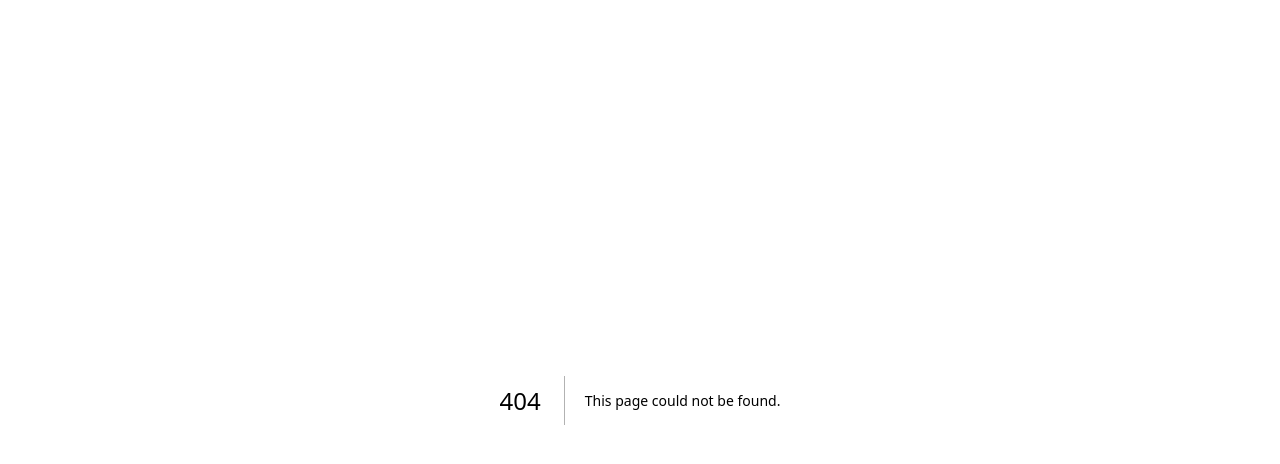
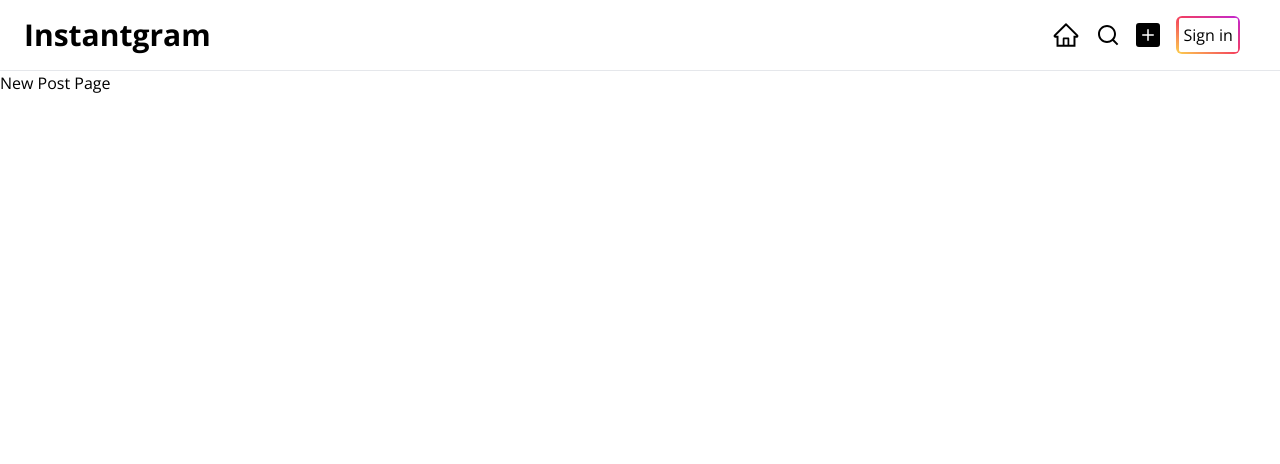
Before and after one commit to yeonhwakim/next-clone-instagram-2, a Next.js app: page /new in a window 1280 px wide. Before the commit this address had no page. Shown: the top 464 px of the page. Built offline with nearby package versions, Linux system fonts and the light colour scheme.

Commit message:
Add Navbar

```diff
--- a/package.json
+++ b/package.json
@@ -11,7 +11,8 @@
   "dependencies": {
     "next": "15.1.4",
     "react": "^19.0.0",
-    "react-dom": "^19.0.0"
+    "react-dom": "^19.0.0",
+    "react-icons": "^5.4.0"
   },
   "devDependencies": {
     "@eslint/eslintrc": "^3",
--- a/src/app/layout.tsx
+++ b/src/app/layout.tsx
@@ -1,27 +1,26 @@
-import type { Metadata } from "next";
-import { Open_Sans } from "next/font/google";
-import "./globals.css";
+import './globals.css';
+import { Open_Sans } from 'next/font/google';
+import Navbar from '@/components/Navbar';
 
-const openSans = Open_Sans({
-  subsets: ["latin"],
-});
+const openSans = Open_Sans({ subsets: ['latin'] });
 
-export const metadata: Metadata = {
-  title: "Create Next App",
-  description: "Generated by create next app",
+export const metadata = {
+  title: 'Create Next App',
+  description: 'Generated by create next app',
 };
 
 export default function RootLayout({
   children,
-}: Readonly<{
+}: {
   children: React.ReactNode;
-}>) {
+}) {
   return (
-    <html lang="en">
-      <body
-        className={`${openSans.className}`}
-      >
-        {children}
+    <html lang='en' className={openSans.className}>
+      <body className='w-full max-w-screen-xl overflow-auto mx-auto'>
+        <header className='sticky top-0 bg-white z-10 border-b'>
+          <Navbar />
+        </header>
+        <main>{children}</main>
       </body>
     </html>
   );
--- /dev/null
+++ b/src/app/new/page.tsx
@@ -0,0 +1,3 @@
+export default function NewPostPage() {
+  return <p>New Post Page</p>;
+}
--- /dev/null
+++ b/src/app/search/page.tsx
@@ -0,0 +1,3 @@
+export default function SearchPage() {
+  return <p>Search Page</p>;
+}
--- /dev/null
+++ b/src/components/Navbar.tsx
@@ -0,0 +1,51 @@
+'use client';
+
+import Link from 'next/link';
+import HomeFillIcon from './ui/icons/HomeFillIcon';
+import HomeIcon from './ui/icons/HomeIcon';
+import NewFillIcon from './ui/icons/NewFillIcon';
+import NewIcon from './ui/icons/NewIcon';
+import SearchFillIcon from './ui/icons/SearchFillIcon';
+import SearchIcon from './ui/icons/SearchIcon';
+import { usePathname } from 'next/navigation';
+import ColorButton from './ui/ColorButton';
+
+const menu = [
+  {
+    href: '/',
+    icon: <HomeIcon />,
+    clickedIcon: <HomeFillIcon />,
+  },
+  {
+    href: '/search',
+    icon: <SearchIcon />,
+    clickedIcon: <SearchFillIcon />,
+  },
+  {
+    href: '/new',
+    icon: <NewIcon />,
+    clickedIcon: <NewFillIcon />,
+  },
+];
+export default function Navbar() {
+  const pathName = usePathname();
+  return (
+    <div className='flex justify-between items-center px-6'>
+      <Link href='/'>
+        <h1 className='text-3xl font-bold'>Instantgram</h1>
+      </Link>
+      <nav>
+        <ul className='flex gap-4 items-center p-4'>
+          {menu.map((item) => (
+            <li key={item.href}>
+              <Link href={item.href}>
+                {pathName === item.href ? item.clickedIcon : item.icon}
+              </Link>
+            </li>
+          ))}
+          <ColorButton text='Sign in' onClick={() => {}} />
+        </ul>
+      </nav>
+    </div>
+  );
+}
--- /dev/null
+++ b/src/components/ui/ColorButton.tsx
@@ -0,0 +1,17 @@
+type Props = {
+  text: string;
+  onClick: () => void;
+};
+
+export default function ColorButton({ text, onClick }: Props) {
+  return (
+    <div className='rounded-md bg-gradient-to-bl from-fuchsia-600 via-rose-500 to-amber-300 p-[0.15rem]'>
+      <button
+        className='bg-white rounded-sm text-base p-[0.3rem] hover:opacity-90 transition-opacity'
+        onClick={onClick}
+      >
+        {text}
+      </button>
+    </div>
+  );
+}
--- /dev/null
+++ b/src/components/ui/icons/HomeFillIcon.tsx
@@ -0,0 +1,5 @@
+import { AiFillHome } from 'react-icons/ai';
+
+export default function HomeFillIcon() {
+  return <AiFillHome className='w-7 h-7' />;
+}
--- /dev/null
+++ b/src/components/ui/icons/HomeIcon.tsx
@@ -0,0 +1,4 @@
+import { AiOutlineHome } from 'react-icons/ai';
+export default function HomeIcon() {
+  return <AiOutlineHome className='w-7 h-7' />;
+}
--- /dev/null
+++ b/src/components/ui/icons/NewFillIcon.tsx
@@ -0,0 +1,5 @@
+import { BsPlusSquareFill } from 'react-icons/bs';
+
+export default function NewFillIcon() {
+  return <BsPlusSquareFill className='w-6 h-6' />;
+}
--- /dev/null
+++ b/src/components/ui/icons/NewIcon.tsx
@@ -0,0 +1,5 @@
+import { BsPlusSquare } from 'react-icons/bs';
+
+export default function NewIcon() {
+  return <BsPlusSquare className='w-6 h-6' />;
+}
--- /dev/null
+++ b/src/components/ui/icons/SearchFillIcon.tsx
@@ -0,0 +1,5 @@
+import { RiSearchFill } from 'react-icons/ri';
+
+export default function SearchFillIcon() {
+  return <RiSearchFill className='w-6 h-6' />;
+}
--- /dev/null
+++ b/src/components/ui/icons/SearchIcon.tsx
@@ -0,0 +1,5 @@
+import { RiSearchLine } from 'react-icons/ri';
+
+export default function SearchIcon() {
+  return <RiSearchLine className='w-6 h-6' />;
+}
```
Also changed, not shown: 1 other file (tests, documents, lock files or other folders).
